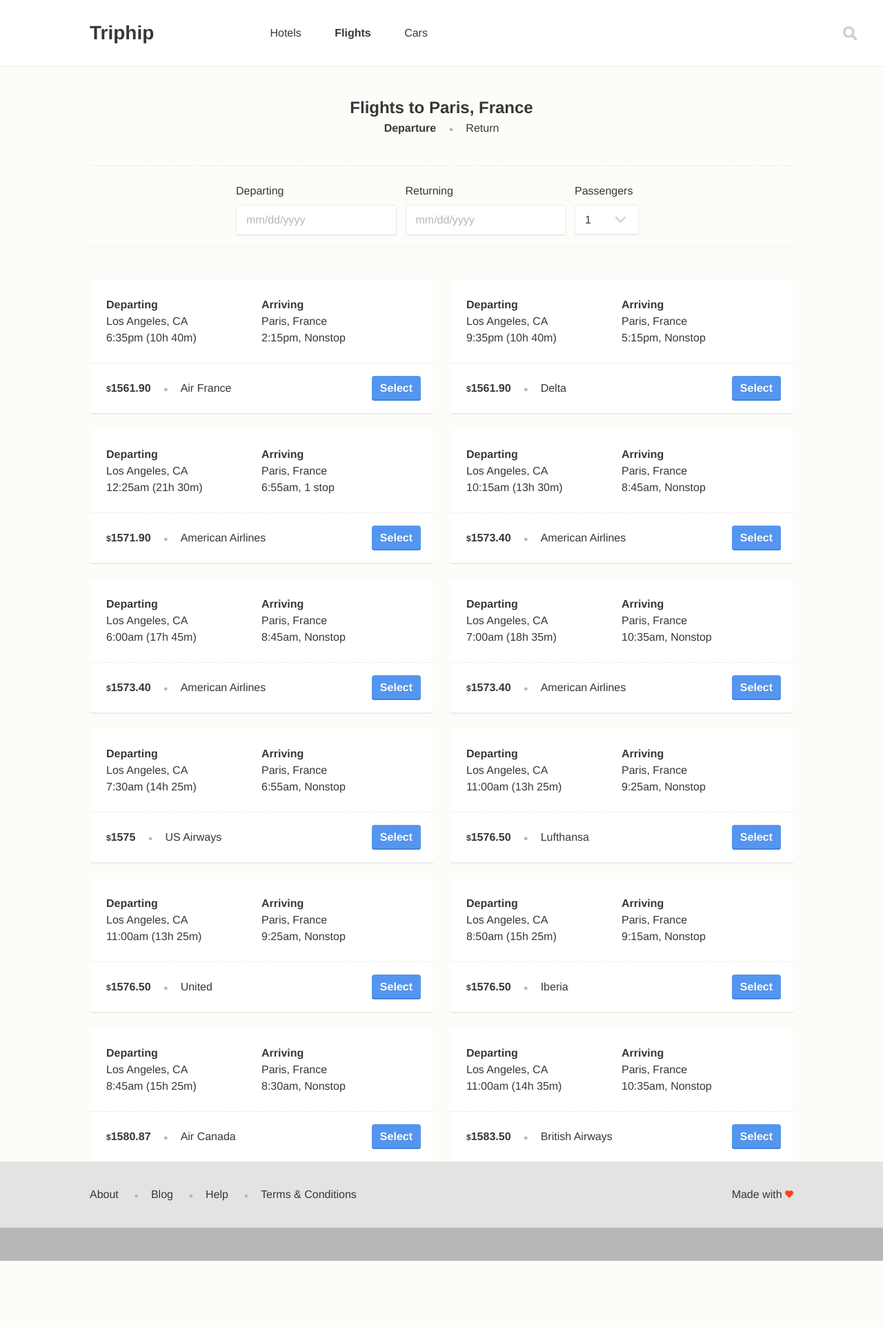
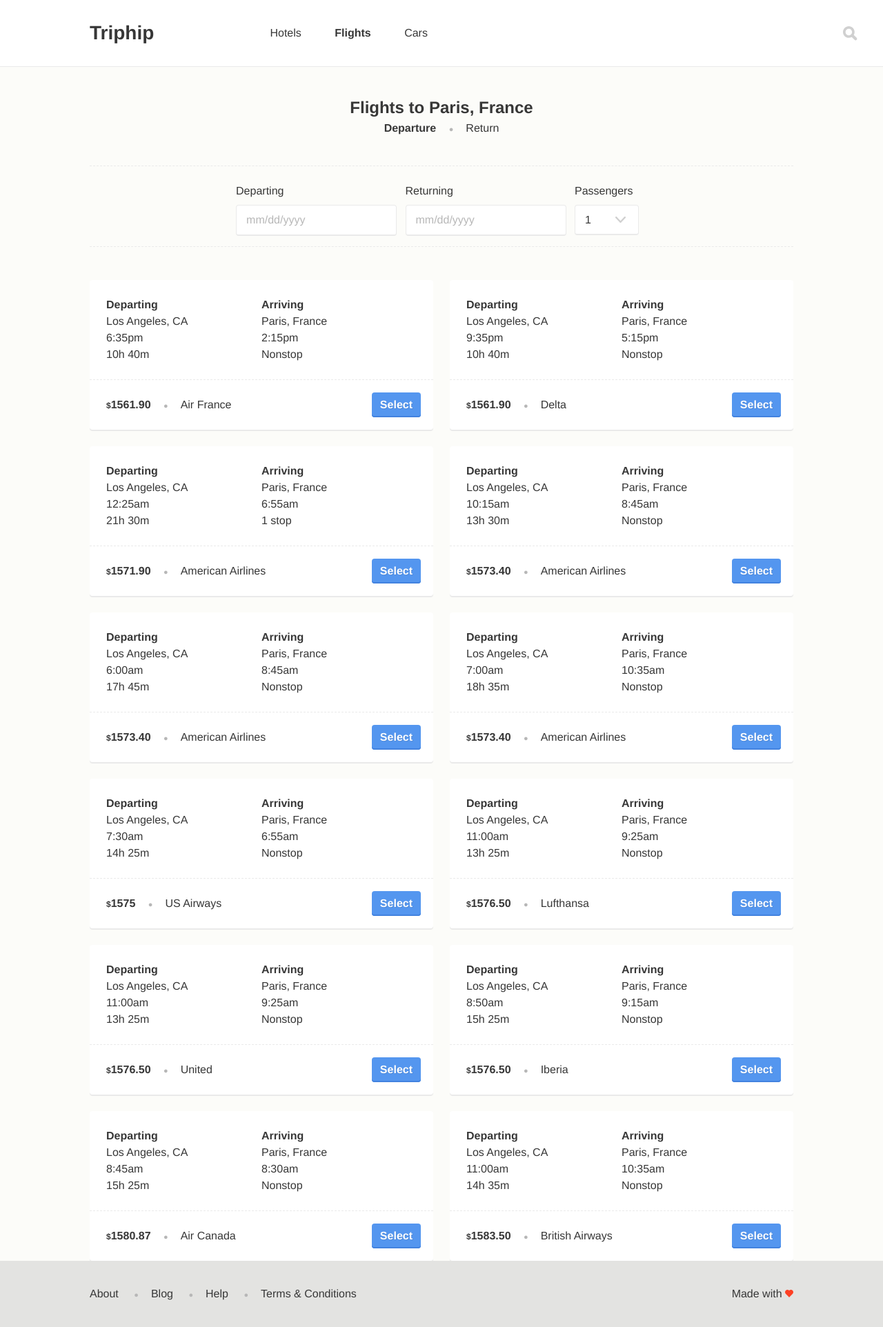
Before and after one commit to cesarfigueroa/triphip, a Jekyll site: the page built from flights/departure/paris.html, in a window 1280 px wide. Shown: the whole page at 69% size. Built offline with Jekyll 4.4.1, drawn with Linux system fonts in a browser that asks for light colours.

Commit message:
Adjust flight card

```diff
--- a/_includes/flight.html
+++ b/_includes/flight.html
@@ -10,8 +10,13 @@
 
       <tfoot>
         <tr>
-          <td>{{ include.flight.departure.time }} ({{ include.flight.duration }})</td>
-          <td>{{ include.flight.arrival.time }}, {% if include.flight.stops > 0 %}{{ include.flight.stops }} stop{% else %}Nonstop{% endif %}</td>
+          <td>{{ include.flight.departure.time }}</td>
+          <td>{{ include.flight.arrival.time }}</td>
+        </tr>
+
+        <tr>
+          <td>{{ include.flight.duration }}</td>
+          <td>{% if include.flight.stops > 0 %}{{ include.flight.stops }} stop{% else %}Nonstop{% endif %}</td>
         </tr>
       </tfoot>
 
--- a/assets/stylesheets/modules/_flight.scss
+++ b/assets/stylesheets/modules/_flight.scss
@@ -21,3 +21,8 @@
   table-layout: fixed;
   width: 100%;
 }
+
+.flight-board th:last-child,
+.flight-board td:last-child {
+  text-align: right;
+}
--- a/assets/stylesheets/viewports/_tablet.scss
+++ b/assets/stylesheets/viewports/_tablet.scss
@@ -5,3 +5,4 @@
 // Modules
 
 @import 'tablet/modules/button';
+@import 'tablet/modules/flight';
--- /dev/null
+++ b/assets/stylesheets/viewports/tablet/modules/_flight.scss
@@ -0,0 +1,4 @@
+.flight-board th:last-child,
+.flight-board td:last-child {
+  text-align: left;
+}
```
